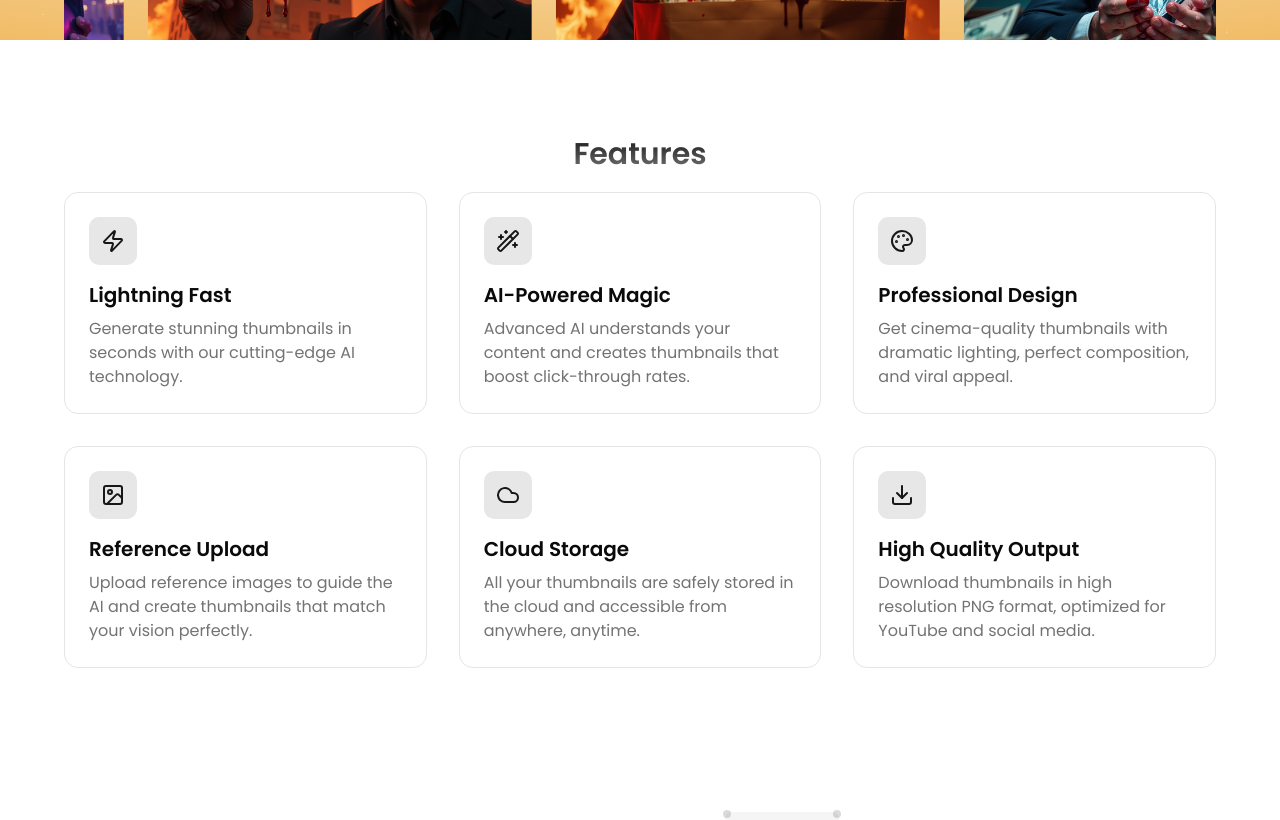
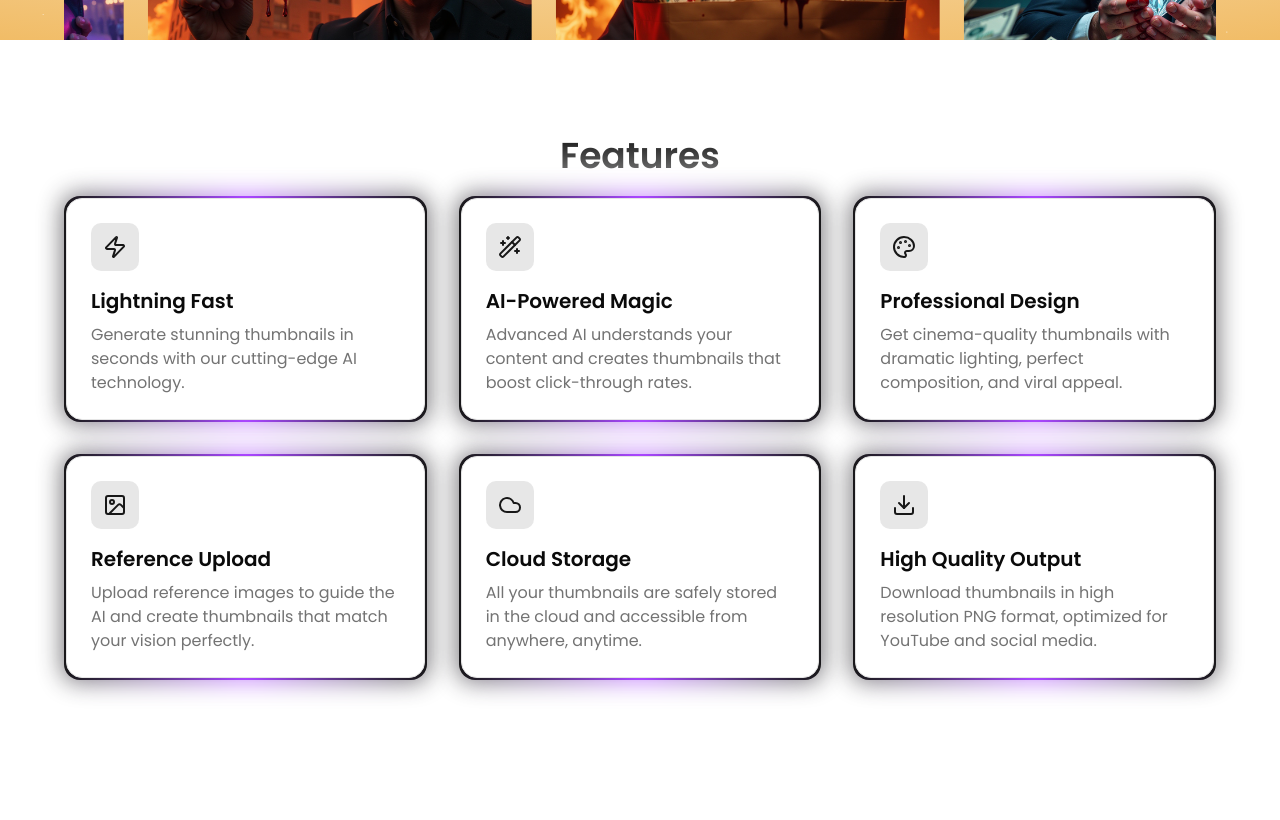
Before and after one commit to justanuragmaurya/thumbnaily-ai, a Next.js app in the folder apps/web/: page / in a window 1280 px wide. Shown: the part 760-1580 px from the top of the page. Built offline with nearby package versions, Linux system fonts and the light colour scheme; no server answers.

Commit message:
Added hover effect

```diff
--- a/apps/web/components/features.tsx
+++ b/apps/web/components/features.tsx
@@ -49,7 +49,7 @@ export default function FeatureSection() {
   ];
   return (
     <MaxWidthWrapper className="py-24 flex flex-col justify-center items-center">
-      <h1 className="text-xl md:text-3xl font-bold flex items-center gap-2 bg-gradient-to-b from-primary to-[#7a7a7a] bg-clip-text text-transparent mx-auto">
+      <h1 className="text-xl md:text-4xl font-bold flex items-center gap-2 bg-gradient-to-b from-primary to-[#7a7a7a] bg-clip-text text-transparent mx-auto">
         Features
       </h1>
       <div className="grid grid-cols-1 md:grid-cols-2 lg:grid-cols-3 gap-8 mt-5 ">
@@ -60,8 +60,19 @@ export default function FeatureSection() {
             transition={{ duration: 0.3, delay: index * 0.15 }}
             viewport={{ once: true, margin: "-250px" }}
             key={index}
-            className="bg-card border border-border rounded-xl p-6 hover:shadow-lg transition-shadow"
+            whileHover={{ scale: 1.05 }}
+            transition={{ type: "spring", stiffness: 300 }}
+            className="relative rounded-2xl p-[2px] bg-gradient-to-r from-primary via-purple-500 to-primary"
           >
+           <motion.div
+           initial={{ opacity: 0 }}
+           whileHover={{ opacity: 1 }}
+           animate={{ opacity: [0.6, 1, 0.6] }}
+           transition={{ repeat: Infinity, duration: 2, ease: "easeInOut" }}
+           className="absolute -inset-[2px] rounded-2xl bg-gradient-to-r from-primary via-purple-500 to-primary blur-md opacity-0"
+           />
+
+           <div className="relative bg-card border border-border rounded-2xl p-6 transition-all duration-300 hover:shadow-xl hover:shadow-primary/30">
             <div className="bg-primary/10 w-12 h-12 rounded-lg flex items-center justify-center mb-4">
               <feature.icon className="h-6 w-6 text-primary" />
             </div>
@@ -69,6 +80,7 @@ export default function FeatureSection() {
               {feature.title}
             </h3>
             <p className="text-muted-foreground">{feature.description}</p>
+           </div>
           </motion.div>
         ))}
       </div>
```
